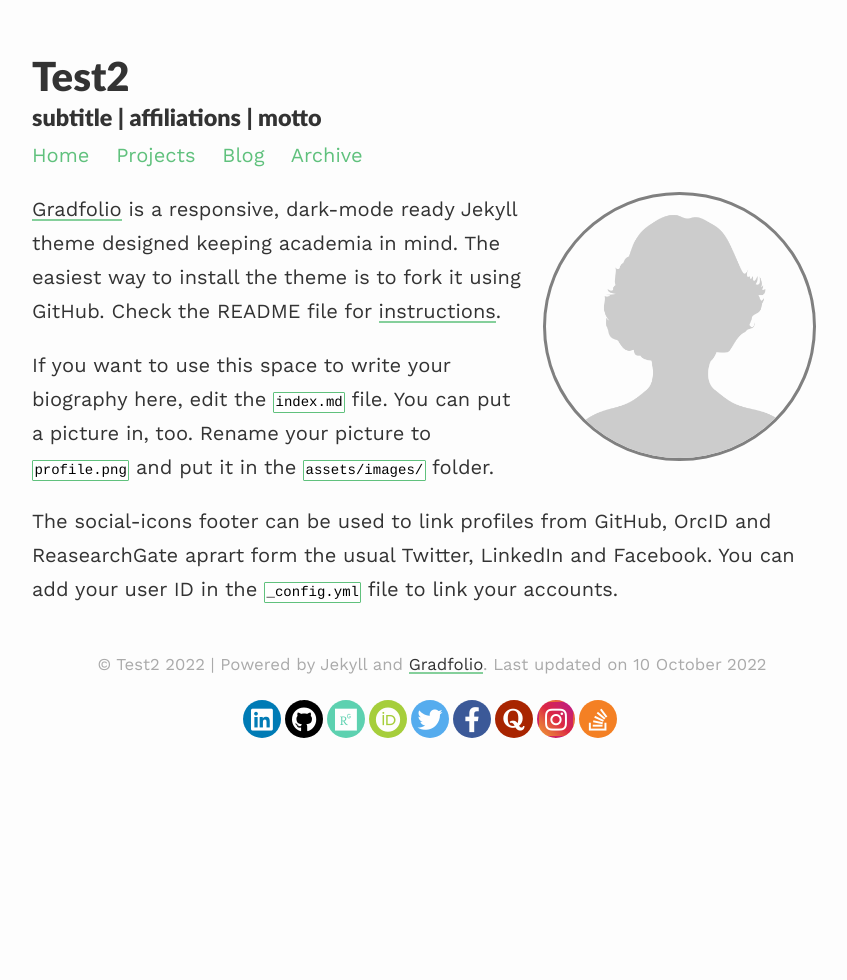
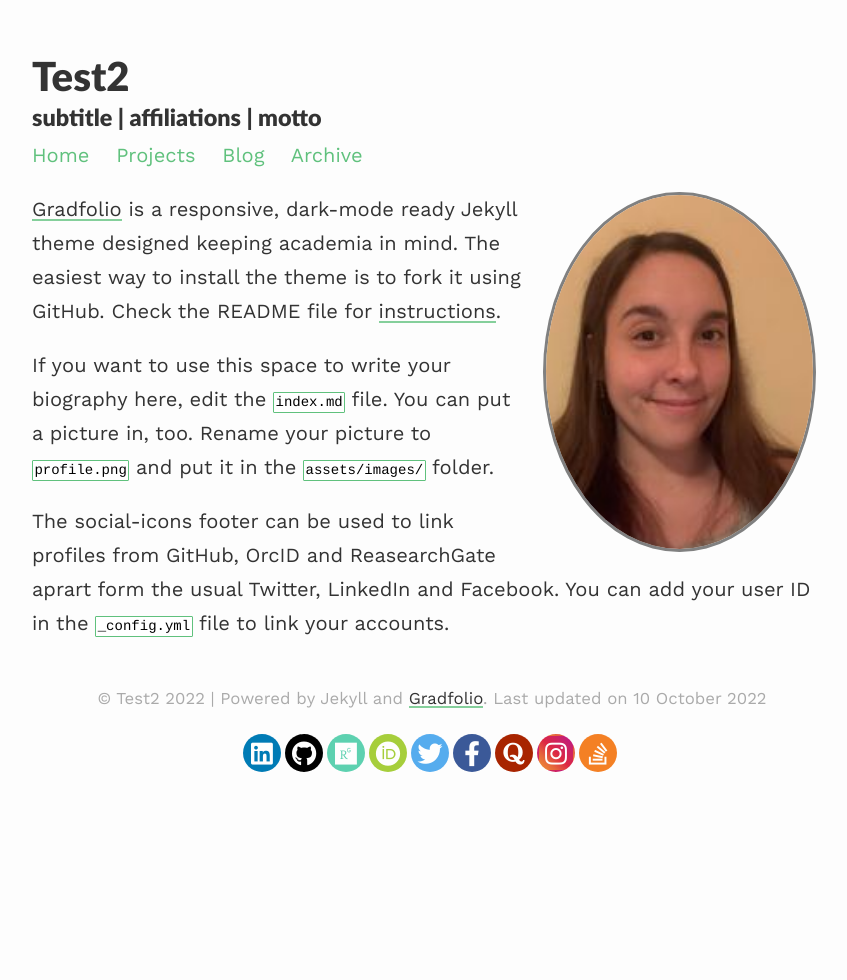
Before and after one commit to emilystrickland2/Test2, a Jekyll site: the page built from index.md, in a window 1280 px wide. Shown: the whole page, without its empty margins (208-1055 px from the left). Built offline with Jekyll 4.4.1, drawn with Linux system fonts in a browser that asks for light colours; nearby versions of some CDN libraries.

Commit message:
Update index.md

```diff
--- a/index.md
+++ b/index.md
@@ -3,7 +3,7 @@ layout: about
 permalink: /
 profile:
   align: right
-  image: profile.png
+  image: me.jpg
 published: true
 ---
 
```
